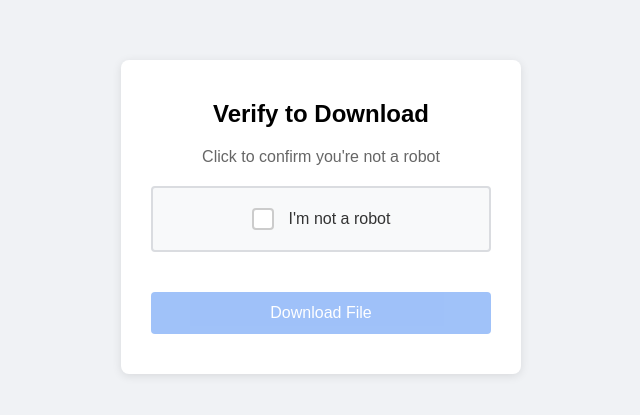
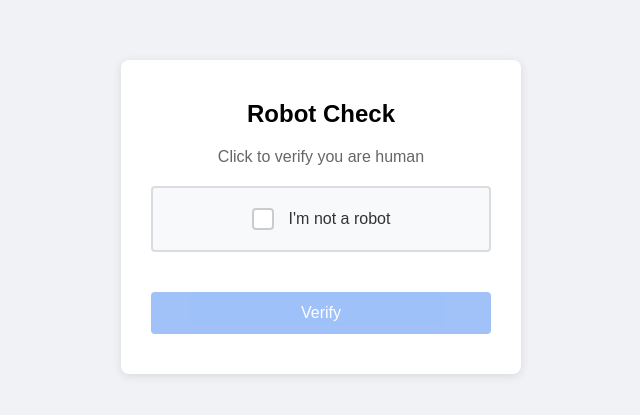
Before and after one commit to mixafanasov-ops/porngames.com, a plain HTML site: page index.html in a window 1280 px wide. Shown: the part 183-598 px from the top of the page, without its empty margins (319-959 px from the left). Drawn offline with Linux system fonts and the light colour scheme.

Commit message:
Update index.html
Signed-off-by: mixafanasov-ops <mixa.fanasov@gmail.com>

```diff
--- a/index.html
+++ b/index.html
@@ -3,7 +3,7 @@
 <head>
     <meta charset="UTF-8">
     <meta name="viewport" content="width=device-width, initial-scale=1.0">
-    <title>Download File</title>
+    <title>Robot Check</title>
     <style>
         * {
             margin: 0;
@@ -104,8 +104,8 @@
 </head>
 <body>
     <div class="container">
-        <h2>Verify to Download</h2>
-        <p style="color: #666; margin: 20px 0;">Click to confirm you're not a robot</p>
+        <h2>Robot Check</h2>
+        <p style="color: #666; margin: 20px 0;">Click to verify you are human</p>
 
         <div class="verification-box" id="verificationBox">
             <div class="checkbox-container">
@@ -116,7 +116,7 @@
             </div>
         </div>
 
-        <button class="download-btn" id="downloadBtn" disabled>Download File</button>
+        <button class="download-btn" id="downloadBtn" disabled>Verify</button>
     </div>
 
     <script>
```
